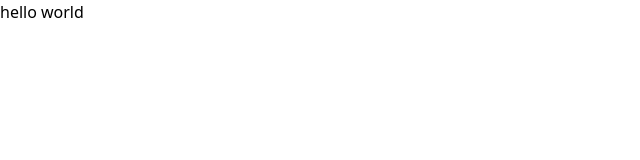
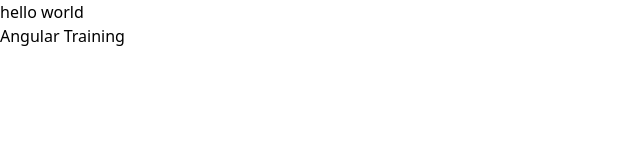
Before and after one commit to jay-ksolves/Angular-Training, an Angular app: page / in a window 1280 px wide. Shown: the top 160 px of the page, without its empty margins (0-640 px from the left). Built offline with nearby package versions, Linux system fonts and the light colour scheme.

Commit message:
docs: add Angular fundamentals and implement basic property interpolation in root component

```diff
--- a/src/app/app.html
+++ b/src/app/app.html
@@ -1 +1,2 @@
 <h1>hello world</h1>
+<p>{{ name }}</p>
--- a/src/app/app.ts
+++ b/src/app/app.ts
@@ -9,4 +9,5 @@ import { RouterOutlet } from '@angular/router';
 })
 export class App {
   protected readonly title = signal('angular-training');
+  name = "Angular Training"
 }
```
Also changed, not shown: 1 other file (tests, documents, lock files or other folders).
